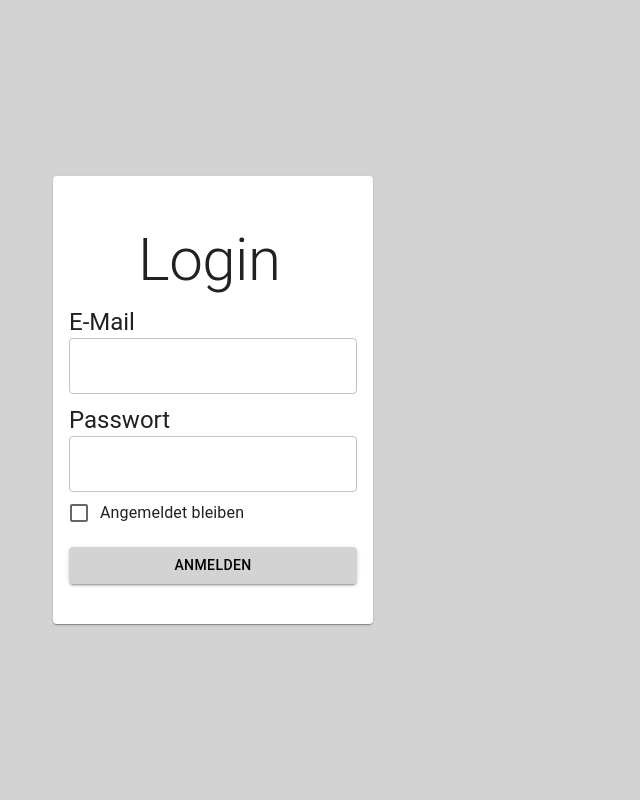
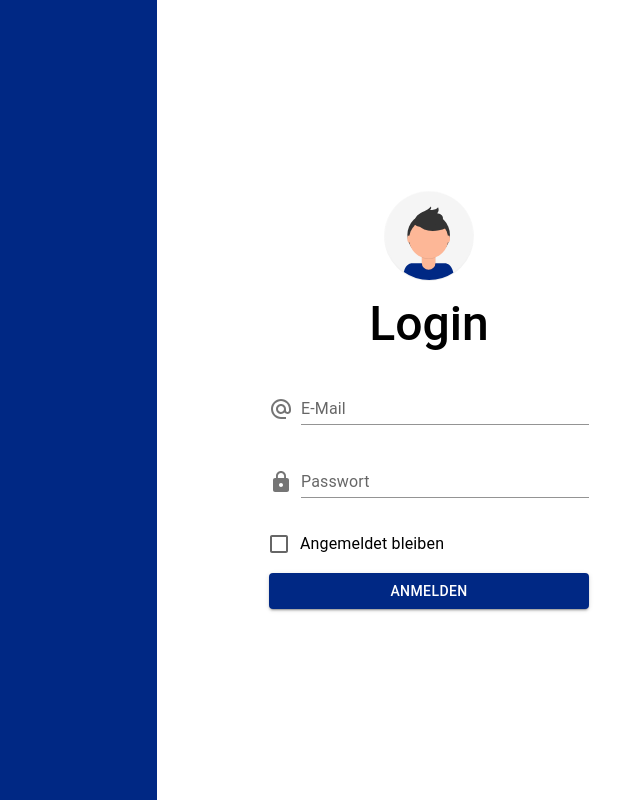
Before and after one commit to HSWsac2/depot-ui, a React (Create React App) app: page /data in a window 1280 px wide. Shown: the whole page, without its empty margins (427-1067 px from the left). Built offline with nearby package versions, Linux system fonts and the light colour scheme; no server answers.

Commit message:
redesign login page

```diff
--- a/src/app/common/login/Login.css
+++ b/src/app/common/login/Login.css
@@ -1,38 +1,38 @@
 .loginContainer {
-    background-color: lightgray;
+    width: 100vw;
     height: 100vh;
-    display: flex;
-    justify-content: center;
+    display: grid;
+    grid-template-columns: repeat(2, 1fr);
+    grid-gap :7rem;
+    box-sizing: border-box;
 }
 
-.loginCard {
-    max-width: 600px;
-    min-width: 40vh;
-    margin: auto;
-    padding-block: 2rem;
+.loginContent {
+    display: flex;
+    align-items: center;
+    width: 360px;
+}
+
+.avatar {
+    width: 90px;
+    height: 90px;
+    display: block;
+    margin: auto
+}
+
+.loginTitle {
+    margin: 15px 0 !important;
+    text-align: center;
+    font-weight: 500 !important;
 }
 
 .loginField {
-    margin-top: 10px !important;
+    margin: 25px 0!important;
+    width: 20rem;
+    display: flex;
+    align-items: flex-end;
 }
 
-.loginCardContent {
-    padding-bottom: 5px !important;
+.loginField.first {
+    margin-top: 10 !important;
 }
-
-.loginButton {
-    background-color: lightgray !important;
-    color: black !important;
-    width: 100%;
-}
-
-.loginActions {
-    padding-left: 16px !important;
-    padding-right: 16px !important;
-}
-
-.loginTitle {
-    width: 150px;
-    margin-left: auto !important;
-    margin-right: auto !important;
-}
--- a/src/app/common/login/Login.js
+++ b/src/app/common/login/Login.js
@@ -1,10 +1,12 @@
-import { Alert, Button, Card, CardActions, CardContent, Checkbox, FormControlLabel, FormGroup, Snackbar, TextField, Typography } from "@mui/material";
+import { AlternateEmail } from "@mui/icons-material";
+import LockIcon from '@mui/icons-material/Lock';
+import { Alert, Box, Button, Checkbox, FormControlLabel, Snackbar, TextField, Typography } from "@mui/material";
 import axios from "axios";
 import React, { useContext, useState } from "react";
 import { useCookies } from "react-cookie";
 import { UserContext } from "../../../context/UserContext";
+import { ReactComponent as Avatar } from './avatar.svg';
 import './Login.css';
-
 
 export default function Login() {
     const [loginInformation, setLoginInformation] = useState({ email: null, password: null });
@@ -23,7 +25,8 @@ export default function Login() {
         }
     }
 
-    function login() {
+    function login(event) {
+        event.preventDefault();
         axios.get('http://localhost:8080/api/depotService/clients/')
             .then(response => response.data)
             .then(users => users.find(user => user.e_mail === loginInformation.email))
@@ -40,36 +43,54 @@ export default function Login() {
     }
 
     return <>
-        <div className="loginContainer">
-            <Card className="loginCard">
-                <CardContent className="loginCardContent">
-                    <Typography variant="h2" className="loginTitle">Login</Typography>
-                    <div className="loginContent">
-                        <Typography variant="h5" className="loginField">E-Mail</Typography>
+        <Box className='loginContainer'>
+            <Box bgcolor='primary.main' />
+            <Box className="loginContent">
+                <form onSubmit={e => login(e)}>
+                    <Avatar className='avatar' />
+                    <Typography variant="h3" className="loginTitle">
+                        Login
+                    </Typography>
+
+                    <Box className="first loginField">
+                        <AlternateEmail sx={{ color: 'action.active', mr: 1, my: 0.5 }} />
                         <TextField
-                            variant="outlined"
+                            variant="standard"
+                            label="E-Mail"
                             value={loginInformation.email ?? ""}
                             onChange={(event) => setLoginInformation({ ...loginInformation, email: event.target.value })}
                             fullWidth
                         />
-                        <Typography variant="h5" className="loginField">Passwort</Typography>
+                    </Box>
+
+                    <Box className="loginField">
+                        <LockIcon sx={{ color: 'action.active', mr: 1, my: 0.5 }} />
                         <TextField
-                            variant="outlined"
+                            variant="standard"
+                            label="Passwort"
                             value={loginInformation.password ?? ""}
                             type="password"
                             onChange={(event) => setLoginInformation({ ...loginInformation, password: event.target.value })}
                             fullWidth
                         />
-                        <FormGroup>
-                            <FormControlLabel control={<Checkbox onChange={() => setRememberUser(!rememberUser)} />} label="Angemeldet bleiben" />
-                        </FormGroup>
-                    </div>
-                </CardContent>
-                <CardActions className="loginActions">
-                    <Button variant="contained" className="loginButton" onClick={() => login()}>Anmelden</Button>
-                </CardActions>
-            </Card>
-        </div>
+                    </Box>
+
+                    <FormControlLabel
+                        label="Angemeldet bleiben"
+                        sx={{ mb: '8px' }}
+                        control={
+                            <Checkbox onChange={() => setRememberUser(!rememberUser)} />
+                        }
+                    />
+
+                    <Button fullWidth type="submit" variant="contained">
+                        Anmelden
+                    </Button>
+
+                </form>
+
+            </Box>
+        </Box>
         <Snackbar open={loginFailed} autoHideDuration={2000} onClose={() => setLoginFailed(false)}>
             <Alert severity="error">Login Fehlgeschlagen: E-Mail existiert nicht!</Alert>
         </Snackbar>
```
Also changed, not shown: src/app/common/login/avatar.svg (added).
